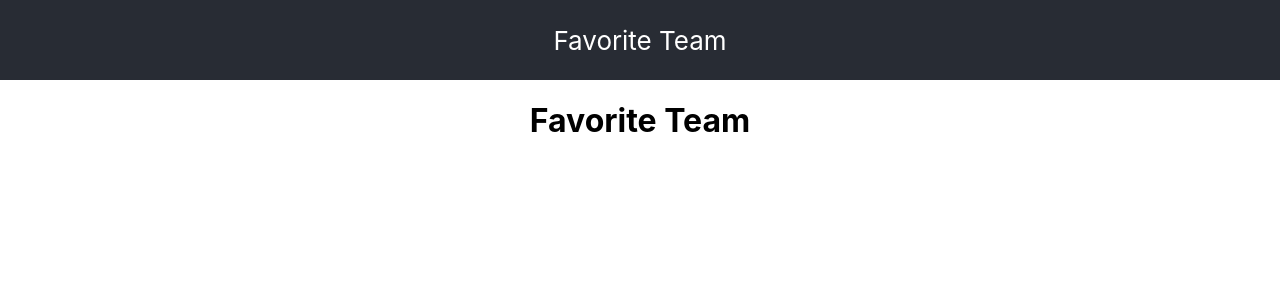
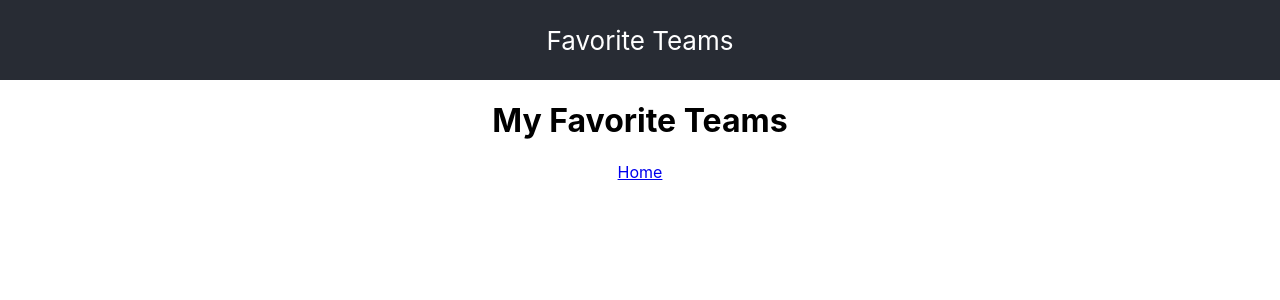
Before and after one commit to bradjd1/favorite-team-front-end, a React (Create React App) app: page / in a window 1280 px wide. Shown: the top 300 px of the page. Built offline with nearby package versions, Linux system fonts and the light colour scheme; no server answers.

Commit message:
AllTeams page set up as a form to display favorite teams but no other functionality done yet

```diff
--- a/src/App.js
+++ b/src/App.js
@@ -13,14 +13,31 @@ class App extends Component {
 
     this.apiUrl = 'http://localhost:3000/api/teams'
     this.state = {
-
+      teams: []
     }
   }
+
+  async componentDidMount() {
+    const response = await axios.get(this.apiUrl);
+    this.setState({ teams: response.data.teams });
+    console.log('teams is ', this.state.teams)
+  }
+
   render() {
     return (
       <div className="App">
-        <header className="App-header">Favorite Team</header>
-        <h1>Favorite Team</h1>
+        <header className="App-header">Favorite Teams</header>
+        <h1>My Favorite Teams</h1>
+        <nav>
+          <Link to='/'>Home</Link>
+        </nav>
+        <Switch>
+          <Route path='/teams'
+            exact component={() => <AllTeams
+            teams={this.state.teams}
+            />}
+          />
+        </Switch>
       </div>
     );
   }
--- a/src/components/AllTeams/AllTeams.js
+++ b/src/components/AllTeams/AllTeams.js
@@ -0,0 +1,23 @@
+import React from 'react';
+import './AllTeams.css';
+import { Link } from 'react-router-dom';
+
+export default function AllTeams(props) {
+    const teams = props.teams.map((team) => {
+        return(
+            <li key={team.id}>
+                <Link to ={`/teams/${team.id}`}>{team.name}</Link>
+            </li>
+        )
+    });
+    return (
+        <div>
+            <h2>Favorite Teams</h2>
+            <form>
+                <input type='text' name='name'/>
+                <input type='submit' value='Add Team'/>
+            </form>
+            <ul>{teams}</ul>
+        </div>
+    );
+}
--- a/src/index.js
+++ b/src/index.js
@@ -6,9 +6,11 @@ import reportWebVitals from './reportWebVitals';
 import { BrowserRouter as Router } from 'react-router-dom';
 
 ReactDOM.render(
-  <React.StrictMode>
-    <App />
-  </React.StrictMode>,
+  <Router>
+    <React.StrictMode>
+      <App />
+    </React.StrictMode>
+  </Router>,
   document.getElementById('root')
 );
 
```
